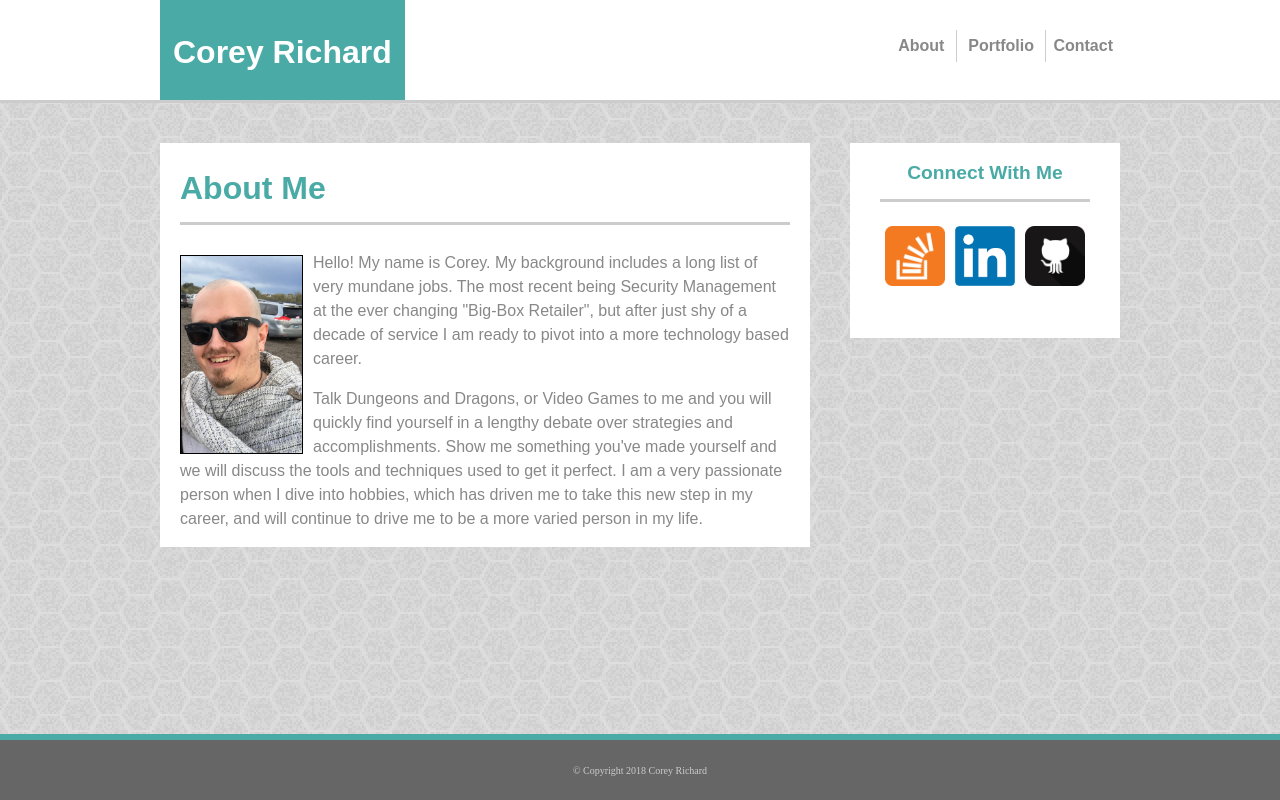
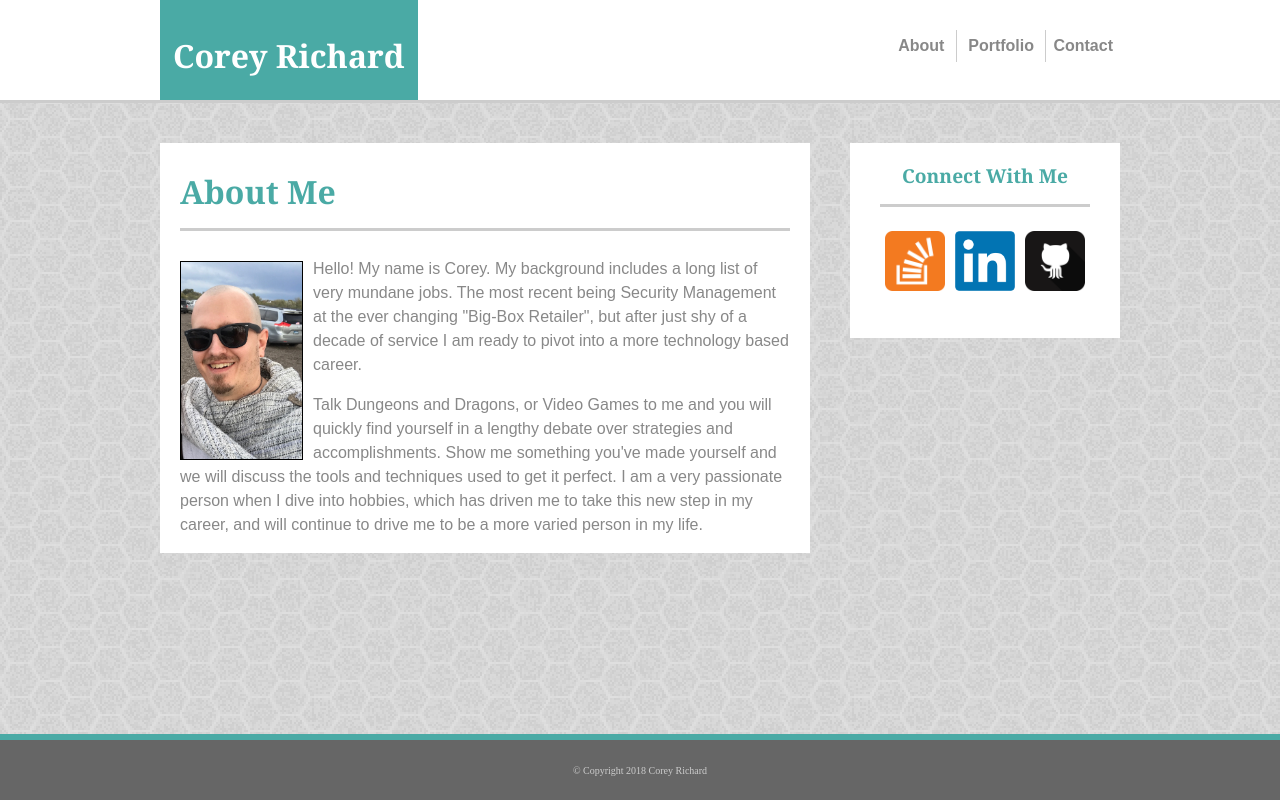
Before and after one commit to Ullrtheglorious/Basic-Portfolio, a plain HTML site: page index.html in a window 1280 px wide. Drawn offline with Linux system fonts and the light colour scheme.

```diff
--- a/assets/css/style.css
+++ b/assets/css/style.css
@@ -14,12 +14,14 @@ h2 {
 	padding-bottom: 15px;
 	border-bottom: 3px solid #cccccc;
 	color: #4aaaa5;
+	font-family: 'Georgia', Times, Times New Roman, serif;
 }
 h3 {
 	font-size: 120%;
 	padding-bottom: 15px;
 	border-bottom: 3px solid #cccccc;
 	color: #4aaaa5;
+	font-family: 'Georgia', Times, Times New Roman, serif;
 }
 .name{
 	color: white;
@@ -28,6 +30,7 @@ h3 {
 	padding: 13px;
 	margin-left: auto;
 	float: left;
+	font-family: 'Georgia', Times, Times New Roman, serif;
 }
 ul {
 	list-style-type: none;
@@ -85,6 +88,7 @@ body {
 	text-align: center;
 	margin: auto;
 	font-family: 'Arial', 'Helvetica Neue', Helvetica, sans-serif;
+
 }
 .footer {
 	background-color: #666666;
```
